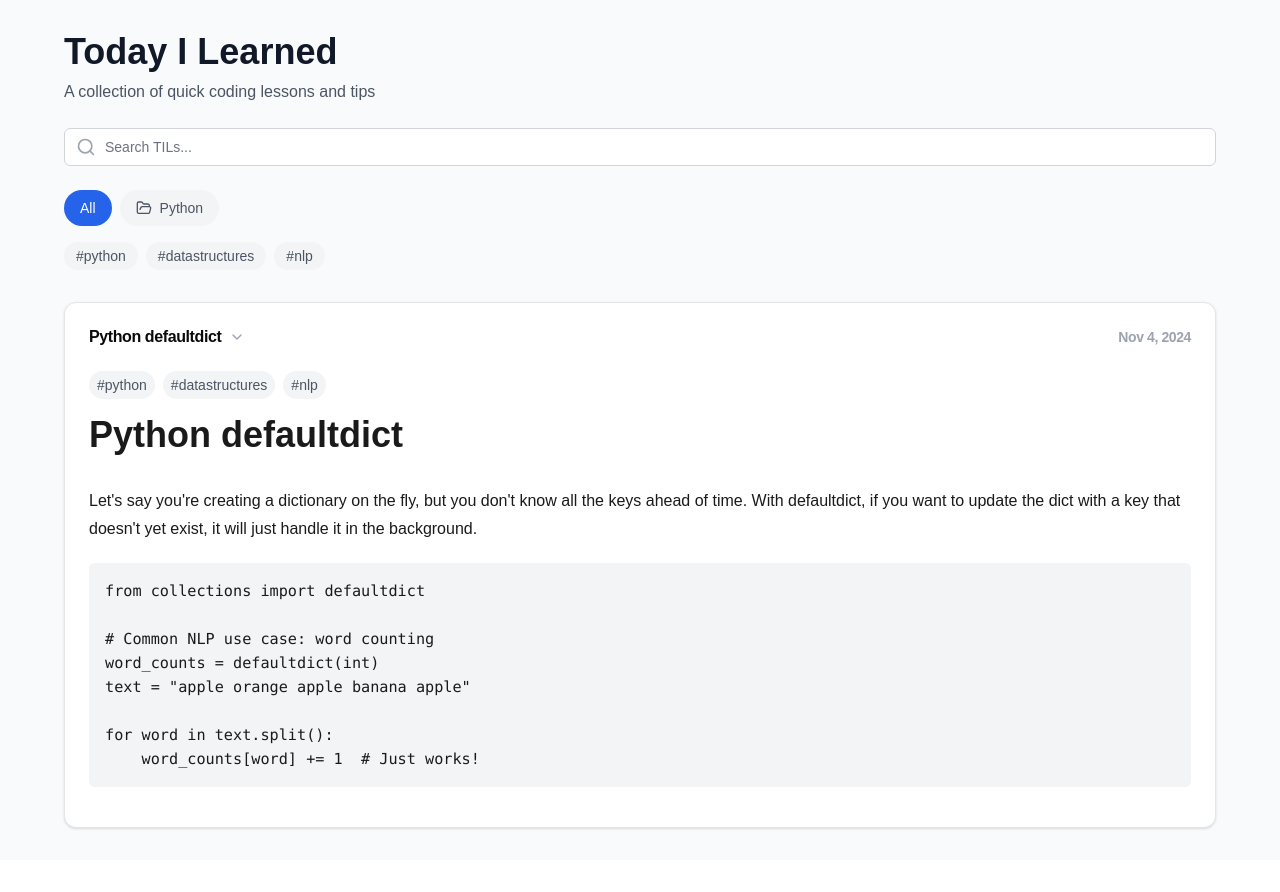
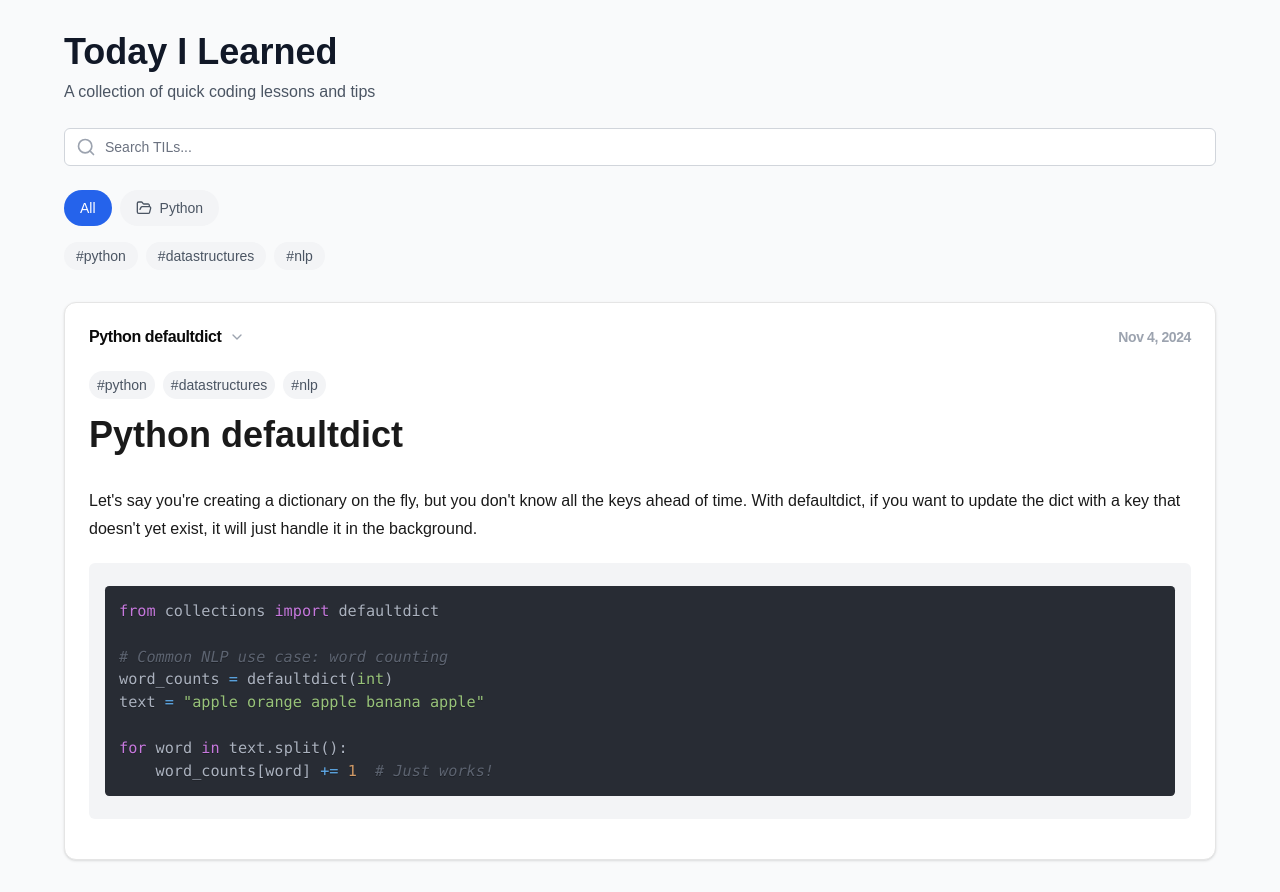
Before and after one commit to michellejw/til-website, a Next.js app: page / in a window 1280 px wide. Both pictures are taken after a click on the element 248 px from the left and 395 px from the top of the page. Before the commit the page ends 860 px from the top, so only its background shows below. Built offline with nearby package versions, Linux system fonts and the light colour scheme.

Commit message:
added syntax highlighting

```diff
--- a/package.json
+++ b/package.json
@@ -10,6 +10,7 @@
   },
   "dependencies": {
     "@radix-ui/react-icons": "^1.3.1",
+    "@types/react-syntax-highlighter": "^15.5.13",
     "class-variance-authority": "^0.7.0",
     "clsx": "^2.1.1",
     "date-fns": "^4.1.0",
@@ -19,6 +20,7 @@
     "react": "18.2.0",
     "react-dom": "18.2.0",
     "react-markdown": "^9.0.1",
+    "react-syntax-highlighter": "^15.6.1",
     "tailwind-merge": "^2.5.4",
     "tailwindcss-animate": "^1.0.7"
   },
--- a/src/components/TIL.tsx
+++ b/src/components/TIL.tsx
@@ -5,6 +5,8 @@
 import { format } from 'date-fns';
 import { ChevronDown, ChevronRight, FolderOpen, Search } from 'lucide-react';
 import ReactMarkdown from 'react-markdown';
+import { Prism as SyntaxHighlighter } from 'react-syntax-highlighter';
+import { oneDark } from 'react-syntax-highlighter/dist/cjs/styles/prism';
 
 interface TilPost {
   slug: string;
@@ -21,7 +23,6 @@
 }
 
 const TIL: React.FC<TILProps> = ({ initialPosts }) => {
-  // Use state to handle client-side rendering
   const [mounted, setMounted] = useState(false);
   const [posts] = useState(initialPosts);
   const [expandedId, setExpandedId] = useState<string | null>(null);
@@ -29,21 +30,17 @@
   const [selectedTag, setSelectedTag] = useState<string | null>(null);
   const [searchQuery, setSearchQuery] = useState('');
 
-  // Handle client-side mounting
   useEffect(() => {
     setMounted(true);
   }, []);
 
-  // Don't render until mounted
   if (!mounted) {
     return null;
   }
 
-  // Get unique categories and tags
   const categories = ['all', ...new Set(posts.map(post => post.category))];
   const allTags = Array.from(new Set(posts.flatMap(post => post.tags)));
 
-  // Filter posts based on selected category, tag, and search query
   const filteredPosts = posts.filter(post => {
     const matchesCategory = selectedCategory === 'all' || post.category === selectedCategory;
     const matchesTag = !selectedTag || post.tags.includes(selectedTag);
@@ -66,7 +63,6 @@
           <h1 className="text-4xl font-bold text-gray-900 mb-2">Today I Learned</h1>
           <p className="text-gray-600 mb-6">A collection of quick coding lessons and tips</p>
 
-          {/* Search bar */}
           <div className="relative mb-6">
             <div className="absolute inset-y-0 left-0 pl-3 flex items-center pointer-events-none">
               <Search className="h-5 w-5 text-gray-400" />
@@ -81,7 +77,6 @@
             />
           </div>
 
-          {/* Category filter */}
           <div className="flex gap-2 flex-wrap mb-4">
             {categories.map((category) => (
               <button
@@ -100,7 +95,6 @@
             ))}
           </div>
 
-          {/* Tag filter */}
           <div className="flex gap-2 flex-wrap mb-6">
             {allTags.map((tag) => (
               <button
@@ -160,7 +154,30 @@
                       ))}
                     </div>
                     <div className="mt-4">
-                      <ReactMarkdown>{post.content}</ReactMarkdown>
+                      <ReactMarkdown
+                        components={{
+                          code({node, inline, className, children, ...props}) {
+                            const match = /language-(\w+)/.exec(className || '');
+                            return !inline && match ? (
+                              <SyntaxHighlighter
+                                style={oneDark}
+                                language={match[1]}
+                                PreTag="div"
+                                className="rounded-md"
+                                {...props}
+                              >
+                                {String(children).replace(/\n$/, '')}
+                              </SyntaxHighlighter>
+                            ) : (
+                              <code className={className} {...props}>
+                                {children}
+                              </code>
+                            );
+                          }
+                        }}
+                      >
+                        {post.content}
+                      </ReactMarkdown>
                     </div>
                   </div>
                 ) : (
```
Also changed, not shown: 1 other file (tests, documents, lock files or other folders).
